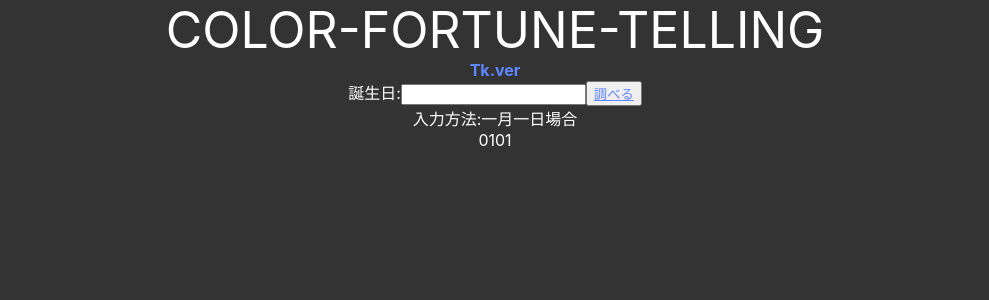
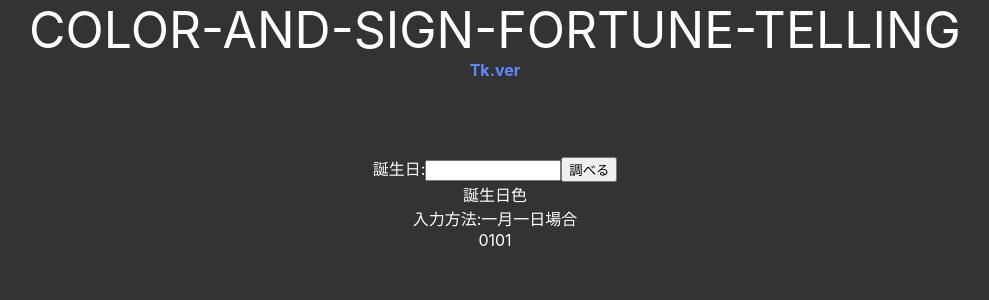
Before and after one commit to SatakeYusuke19920527/color-fortune-telling, a React (Create React App) app: page /tkpage in a window 1280 px wide. Shown: the top 300 px of the page, without its empty margins (145-1134 px from the left). Built offline with nearby package versions, Linux system fonts and the light colour scheme.

Commit message:
拡張の何か製作中

```diff
--- a/src/pages/TkPage.js
+++ b/src/pages/TkPage.js
@@ -1,5 +1,6 @@
 import React,{useState} from 'react'
 import { Link } from 'react-router-dom'
+import { createUrl } from '../lib/createUrl'
 import "../styles/TkPage.css"
 
 
@@ -14,13 +15,13 @@ const TkPage = () => {
   }
 
   const hyouji = () => {
-    console.log(text)
-    console.log(error)
-    if (!isNaN()) {
+    if (text === '') {
       setError('数値を入力してください')
-      setText1('')
     } else {
+      setText(text)
+      console.log(text)
       setText1(text)
+      console.log(text1)
       setText2('http://birthday-color.cafein.jp/html/' + text + '.html')
       setError('')
       console.log(text2)
@@ -30,13 +31,16 @@ const TkPage = () => {
 
   return (
     <div className="center">
+      <p></p>
       {/* <head>
         <title>color-fortune-telling TkPage.ver</title>
       </head> */}
-    <div><p className='text-size'>COLOR-FORTUNE-TELLING</p><p className="tk-color">Tk.ver</p></div>
+      <p className='text-size'>COLOR-AND-SIGN-FORTUNE-TELLING</p>
+    <div><p className="tk-color">Tk.ver</p></div>
     <p><label>誕生日:</label><input type="text" value={text} onChange={handleChange} className='input-size'/>
-    <button onClick={hyouji}><a href={text2} className='buttoncolor'>調べる</a></button></p>
+    <button onClick={hyouji}>調べる</button></p>
     <p>{error}</p>
+    <p>誕生日色<a href={text2} className="kekka">{text2}</a></p>
     <p>入力方法:一月一日場合</p>
     <p>0101</p>
     </div>
--- a/src/styles/TkPage.css
+++ b/src/styles/TkPage.css
@@ -7,16 +7,21 @@
 
 }
 .text-size{
+    margin-top: opx;
     font-size: 50px;
 }
 .tk-color{
     color: rgb(95, 135, 255);
     font-weight: bolder;
 }
-.imput-size{
+.input-size{
+    margin-top: 10vh;
     width: 10%;
 }
 .buttoncolor{
     color: rgb(95, 135, 255);
     text-align: center;
 }
+.kekka{
+    background-color: white;
+}
```
